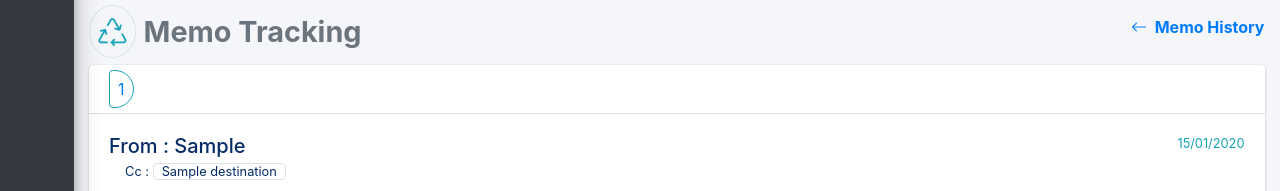
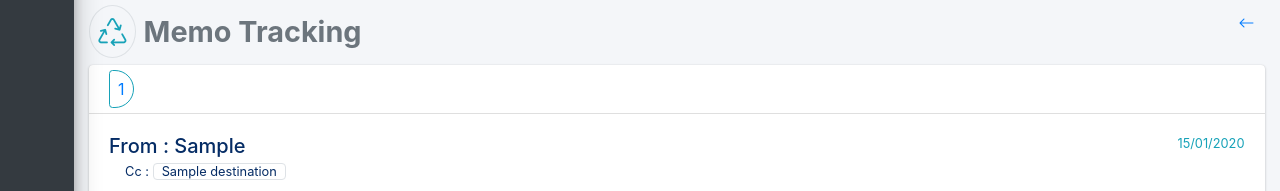
Before and after one commit to Abebe-lab/projectx, a Django app: template memotracker/templates/memotracker/memohistory_form.html in a window 1280 px wide. Shown: the part 69-260 px from the top of the page. Run offline with Django 4.2, Linux system fonts and the light colour scheme; tables that the repository leaves empty hold one stand-in row (values such as "Sample post"); the template is opened without the code that fills it: values that come from a table or form of the project are taken from there, most other values are stand-ins (such as "Sample title", 1, 10 or a date in 2020); some libraries are stand-ins or nearby versions.

Commit message:
changes to templates under memotracker app

```diff
--- a/memotracker/templates/memotracker/memohistory_form.html
+++ b/memotracker/templates/memotracker/memohistory_form.html
@@ -5,11 +5,9 @@
 {% endblock %}
 {% block contentTitle %} Memo Tracking {% endblock %}
 {% block backBtn %}
-<a href="{% url 'memohistory' %}">
-    <strong>
-        <i class="bi bi-arrow-left mx-1"></i> Memo History
-    </strong>
-</a>
+    <a href="#" id="backFromHistory" class="icon-link icon-link-hover" >
+        <i class="bi bi-arrow-left mx-1"></i>
+    </a>
 {% endblock %}
 {% block content %}
 <html>
```
